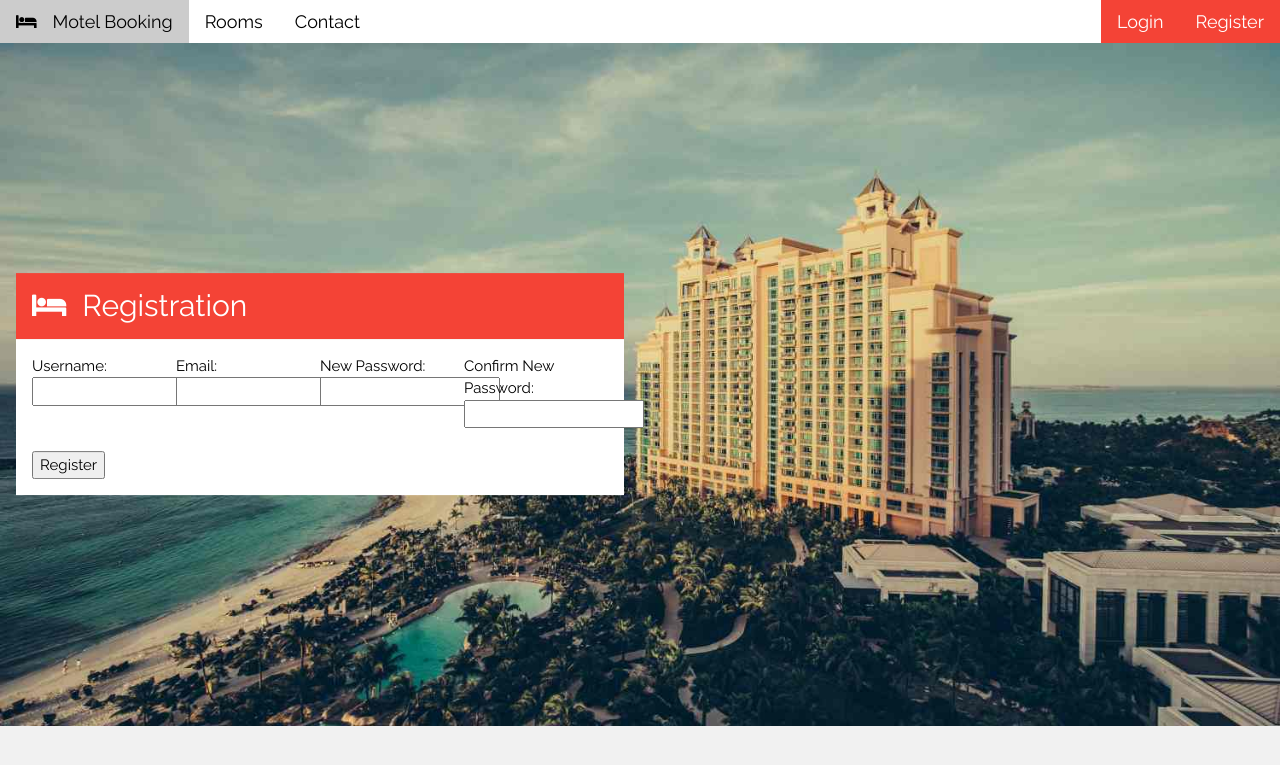
After one commit to kristianvv/Motell-Gruppe-24, a PHP site: page /registration.php in a window 1280 px wide. The commit adds this page. Shown: the top 765 px of the page. Run offline with PHP 8.4, Linux system fonts and the light colour scheme; some libraries are stand-ins or nearby versions.

Commit message:
Added Registration Page

```diff
--- a/includes/header.php
+++ b/includes/navbar.php
@@ -5,7 +5,6 @@
     <title>W3.CSS Template</title>
     <meta charset="UTF-8">
     <meta name="viewport" content="width=device-width, initial-scale=1">
-    <link rel="stylesheet" type="text/css" href="../public/css/index.css">
     <link rel="stylesheet" href="https://www.w3schools.com/w3css/4/w3.css">
     <link rel="stylesheet" href="https://fonts.googleapis.com/css?family=Raleway">
     <link rel="stylesheet" href="https://cdnjs.cloudflare.com/ajax/libs/font-awesome/4.7.0/css/font-awesome.min.css">
@@ -17,11 +16,11 @@
 <body class="w3-light-grey">
     <!-- Navigation Bar -->
     <div class="w3-bar w3-white w3-large">
-        <a href="#" class="w3-bar-item w3-button w3-red w3-mobile">
+        <a href="./index.php" class="w3-bar-item w3-button w3-red w3-mobile">
             <i class="fa fa-bed w3-margin-right"></i>Motel Booking
         </a>
-        <a href="#rooms" class="w3-bar-item w3-button w3-mobile">Rooms</a>
+        <a href="./index.php#rooms" class="w3-bar-item w3-button w3-mobile">Rooms</a>
         <a href="#about" class="w3-bar-item w3-button w3-mobile">Contact</a>
-        <a href="#contact" class="w3-bar-item w3-button w3-right w3-mobile w3-red">Register</a>
+        <a href="./registration.php" class="w3-bar-item w3-button w3-right w3-mobile w3-red">Register</a>
         <a href="#contact" class="w3-bar-item w3-button w3-right w3-mobile w3-red">Login</a>
     </div>
--- a/index.php
+++ b/index.php
@@ -1,6 +1,6 @@
 <?php
 
-include 'includes/header.php'; ?>
+include 'includes/navbar.php'; ?>
 
 <!-- Header with background image -->
 <header class="w3-display-container w3-content" style="max-width:1500px;">
--- /dev/null
+++ b/registration.php
@@ -0,0 +1,69 @@
+<?php
+// Include db connection file and user
+// include 'includes/dbconnect.inc.php';
+include 'includes/User.php';
+
+// Navbar
+include 'includes/navbar.php'; ?>
+
+<header class="w3-display-container w3-content" style="max-width:1500px;"> <!-- Overarching container for background image -->
+    <img class="w3-image" src="./public/images/bg-hotel.jpg" alt="The Hotel" style="min-width:1000px" width="1500" height="800">
+    <div class="w3-display-left w3-padding w3-col l6 m8"> <!-- Container for registration form -->
+        <div class="w3-container w3-red"> <!-- Title container -->
+            <h2><i class="fa fa-bed w3-margin-right"></i>Registration</h2>
+        </div>
+        <div class="w3-container w3-white w3-padding-16"> <!-- Fields container -->
+            <!-- Form goes here -->
+            <form action="<?php echo htmlspecialchars($_SERVER["PHP_SELF"]); ?>" method="post">
+                    <div class="w3-col m3">
+                        <label for="username">Username:</label>
+                        <input type="text" id="username" name="username">
+                    </div>
+                    <div class="w3-col m3">
+                        <label for="email">Email:</label>
+                        <input type="email" id="email" name="email">
+                    </div>
+                    <div class="w3-col m3">
+                        <label for="password">New Password:</label>
+                        <input type="password" id="password" name="password">
+                    </div>
+                    <div class="w3-col m3">
+                        <label for="password">Confirm New Password:</label>
+                        <input type="password" id="password" name="password">
+                    </div>
+                    <div class="w3-col m4">
+                        <br>
+                        <input type="submit" value="Register">
+                    </div>
+            </form>
+        </div>
+    </div>
+</header>
+
+<?php
+// Check if form submit
+if ($_SERVER["REQUEST_METHOD"] == "POST") {
+    $username = $_POST['username'];
+    $email = $_POST['email'];
+    $password = $_POST['password'];
+
+    // Validate fields
+    if (empty($username) || empty($email) || empty($password)) {
+        echo 'Please fill in all fields';
+    } else {
+        $user = new User($username, $email, $password); // Create new User
+        $stmt = $pdo->prepare("SELECT email FROM userdata WHERE email = ?"); // Check DB for user based on email
+        $stmt->execute([$email]);
+
+        if ($stmt->rowCount() > 0) {
+            echo 'Email already exists';
+        } else {
+            // Call the register method to store the user in the database
+            $user->register($pdo);
+            echo 'Registration successful';
+        }
+    }
+}
+?>
+
+<!-- HTML registration form -->
```
Also changed, not shown: includes/room_filter.php (+26 -1 lines), public/css/index.css (deleted, +0 -19 lines), views/registration.php (deleted, +0 -40 lines), public/css/room_filter.css (added), 1 other file.
